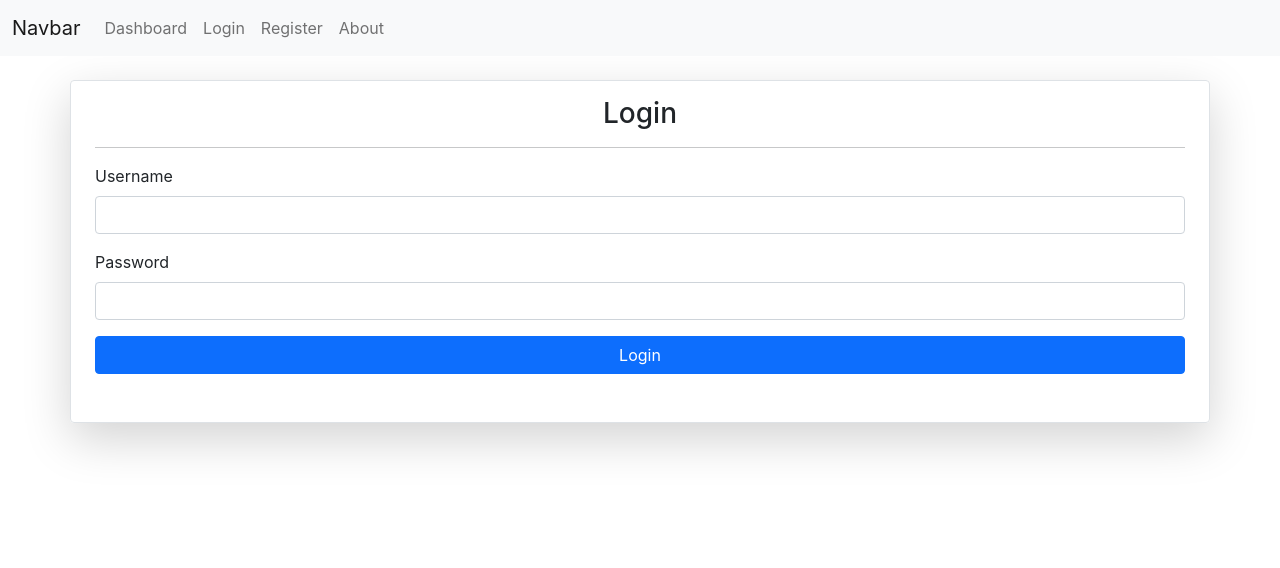
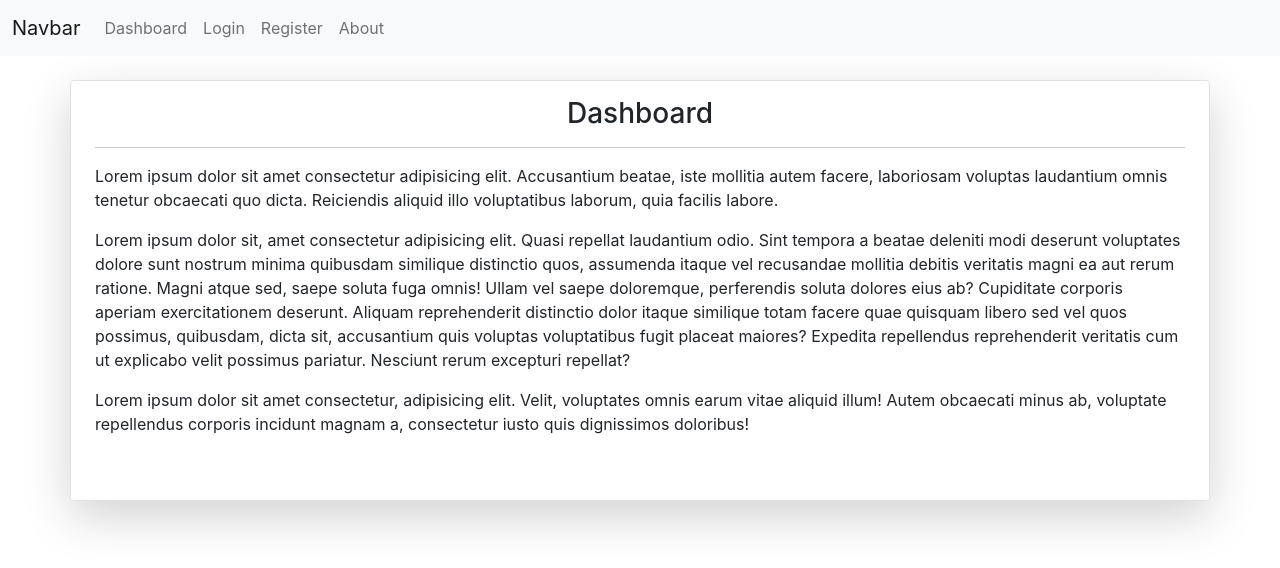
Before and after one commit to S11720037/backend-exercise-4, a React (Create React App) app: page / in a window 1280 px wide. Shown: the top 568 px of the page. Built offline with nearby package versions, Linux system fonts and the light colour scheme.

Commit message:
Adding Dashboard Page

```diff
--- a/src/App.js
+++ b/src/App.js
@@ -1,6 +1,7 @@
 import Navbar from "./components/navbar";
 import Login from "./components/login";
 import Register from "./components/register";
+import Dashboard from "./components/dashboard";
 
 function App() {
   return (
@@ -8,8 +9,9 @@ function App() {
       <Navbar />
 
       <div className="container-fluid mt-3 p-2">
-        <Login />
+        {/* <Login /> */}
         {/* <Register /> */}
+        <Dashboard />
       </div>
     </div>
   );
--- /dev/null
+++ b/src/components/dashboard/index.js
@@ -0,0 +1,37 @@
+function Dashboard() {
+  return (
+    <div className="container-md border rounded shadow-lg mb-3 px-4 pb-5 py-3">
+      <h3 className="text-center">Dashboard</h3>
+      <hr />
+      <p>
+        Lorem ipsum dolor sit amet consectetur adipisicing elit. Accusantium
+        beatae, iste mollitia autem facere, laboriosam voluptas laudantium omnis
+        tenetur obcaecati quo dicta. Reiciendis aliquid illo voluptatibus
+        laborum, quia facilis labore.
+      </p>
+
+      <p>
+        Lorem ipsum dolor sit, amet consectetur adipisicing elit. Quasi repellat
+        laudantium odio. Sint tempora a beatae deleniti modi deserunt voluptates
+        dolore sunt nostrum minima quibusdam similique distinctio quos,
+        assumenda itaque vel recusandae mollitia debitis veritatis magni ea aut
+        rerum ratione. Magni atque sed, saepe soluta fuga omnis! Ullam vel saepe
+        doloremque, perferendis soluta dolores eius ab? Cupiditate corporis
+        aperiam exercitationem deserunt. Aliquam reprehenderit distinctio dolor
+        itaque similique totam facere quae quisquam libero sed vel quos
+        possimus, quibusdam, dicta sit, accusantium quis voluptas voluptatibus
+        fugit placeat maiores? Expedita repellendus reprehenderit veritatis cum
+        ut explicabo velit possimus pariatur. Nesciunt rerum excepturi repellat?
+      </p>
+
+      <p>
+        Lorem ipsum dolor sit amet consectetur, adipisicing elit. Velit,
+        voluptates omnis earum vitae aliquid illum! Autem obcaecati minus ab,
+        voluptate repellendus corporis incidunt magnam a, consectetur iusto quis
+        dignissimos doloribus!
+      </p>
+    </div>
+  );
+}
+
+export default Dashboard;
```
